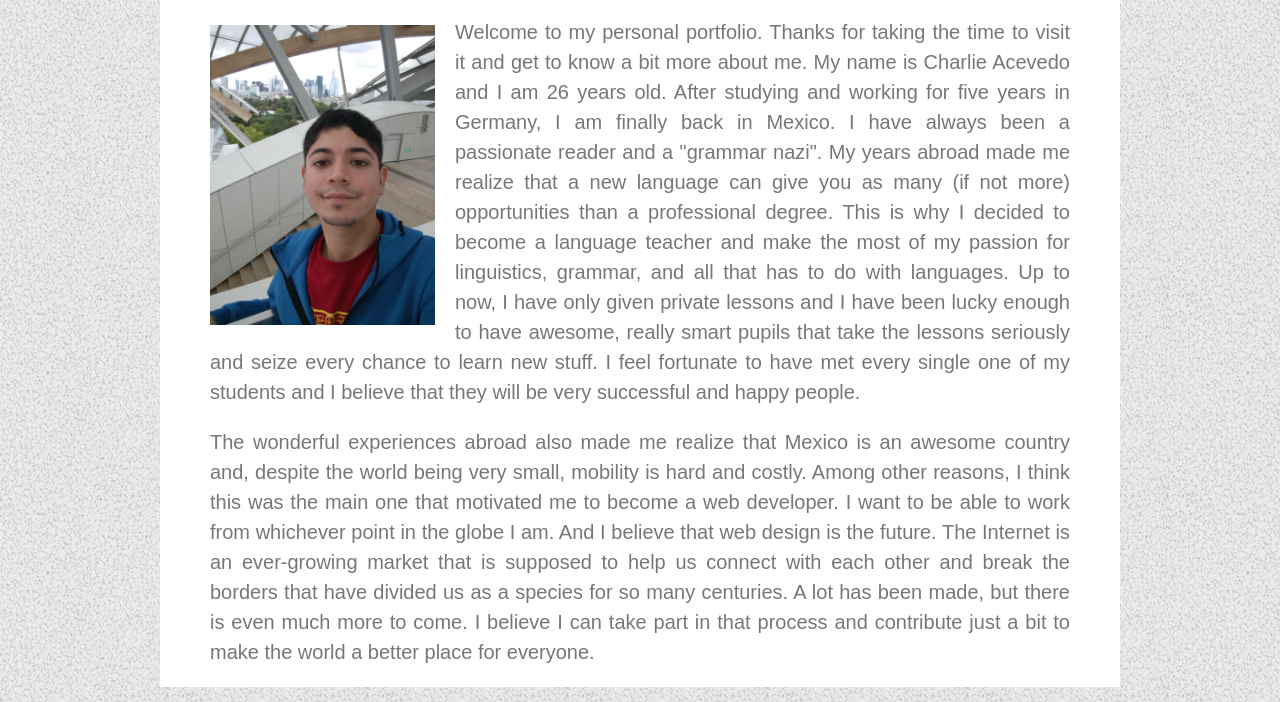
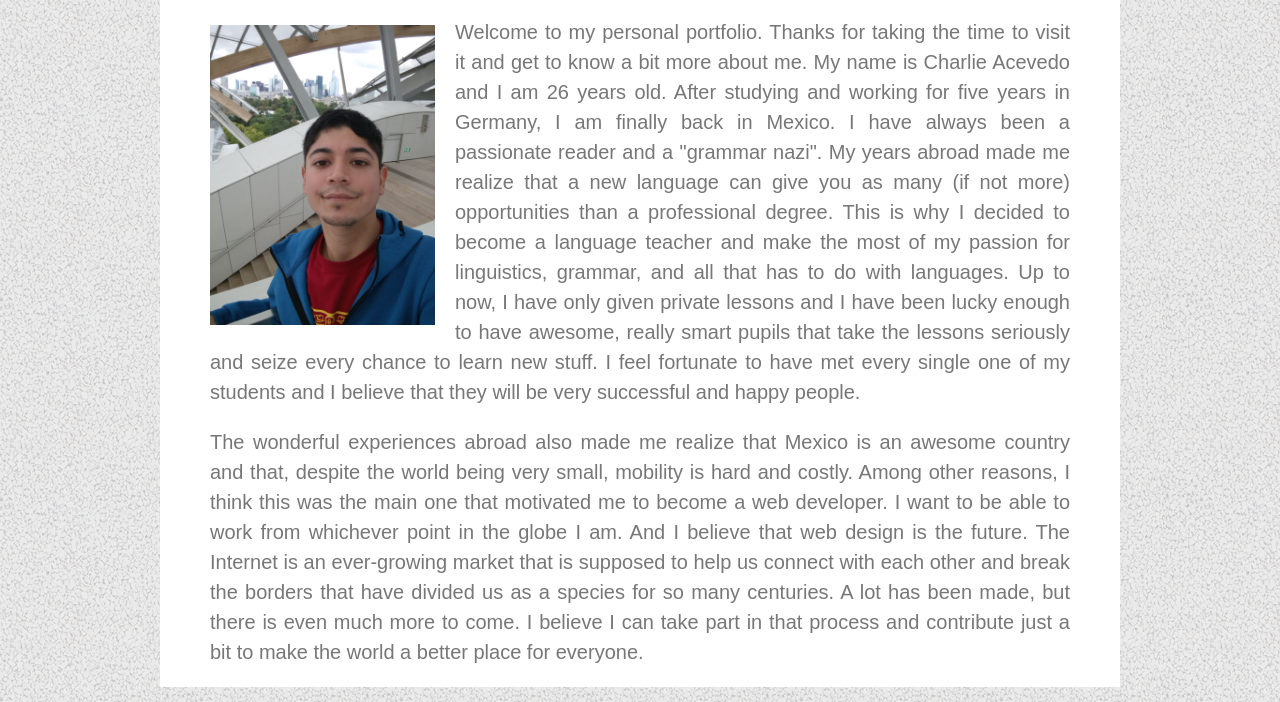
Before and after one commit to Charlie-Islas/Basic-Portfolio, a plain HTML site: page index.html in a window 1280 px wide. Shown: the part 250-952 px from the top of the page. Drawn offline with Linux system fonts and the light colour scheme.

Commit message:
laaaast last version

```diff
--- a/index.html
+++ b/index.html
@@ -52,7 +52,7 @@
 
             <p>
 
-                The wonderful experiences abroad also made me realize that Mexico is an awesome country and, despite the world being very small, mobility is hard and costly. Among other reasons, I think this was the main one that motivated me to become a web developer. I want to be able to work from whichever point in the globe I am. And I believe that web design is the future. The Internet is an ever-growing market that is supposed to help us connect with each other and break the borders that have divided us as a species for so many centuries. A lot has been made, but there is even much more to come. I believe I can take part in that process and contribute just a bit to make the world a better place for everyone.
+                The wonderful experiences abroad also made me realize that Mexico is an awesome country and that, despite the world being very small, mobility is hard and costly. Among other reasons, I think this was the main one that motivated me to become a web developer. I want to be able to work from whichever point in the globe I am. And I believe that web design is the future. The Internet is an ever-growing market that is supposed to help us connect with each other and break the borders that have divided us as a species for so many centuries. A lot has been made, but there is even much more to come. I believe I can take part in that process and contribute just a bit to make the world a better place for everyone.
 
 
             </p>
```
